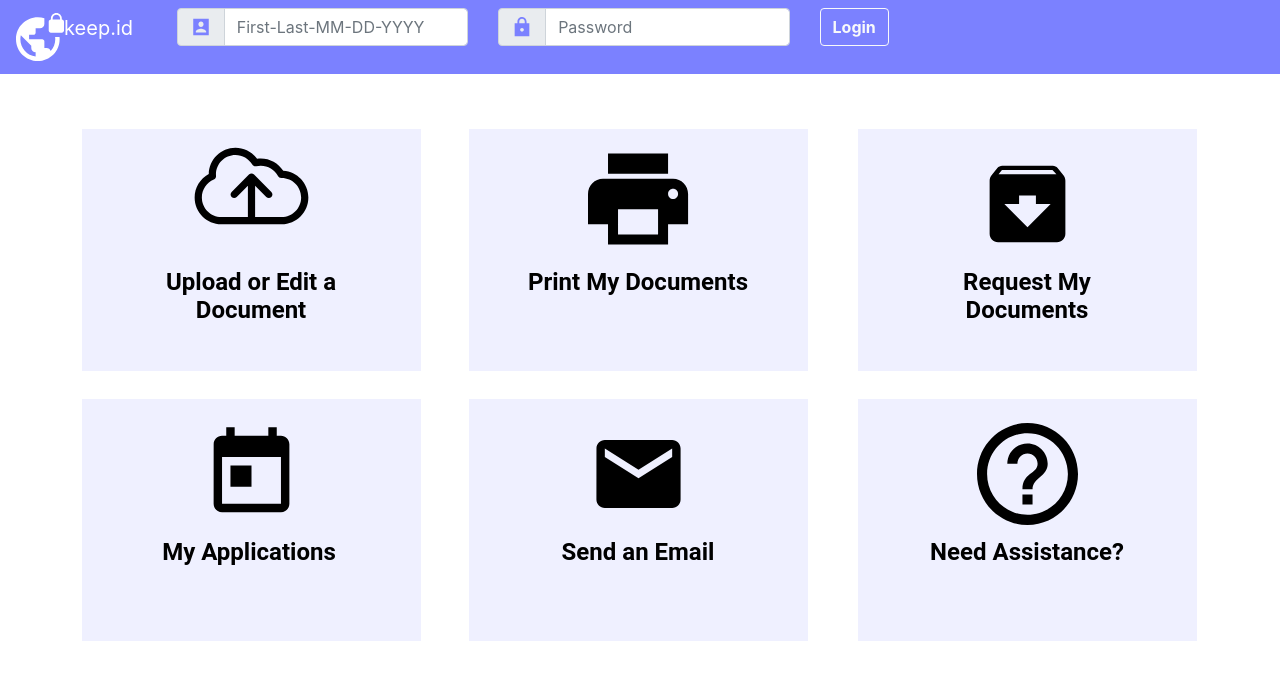
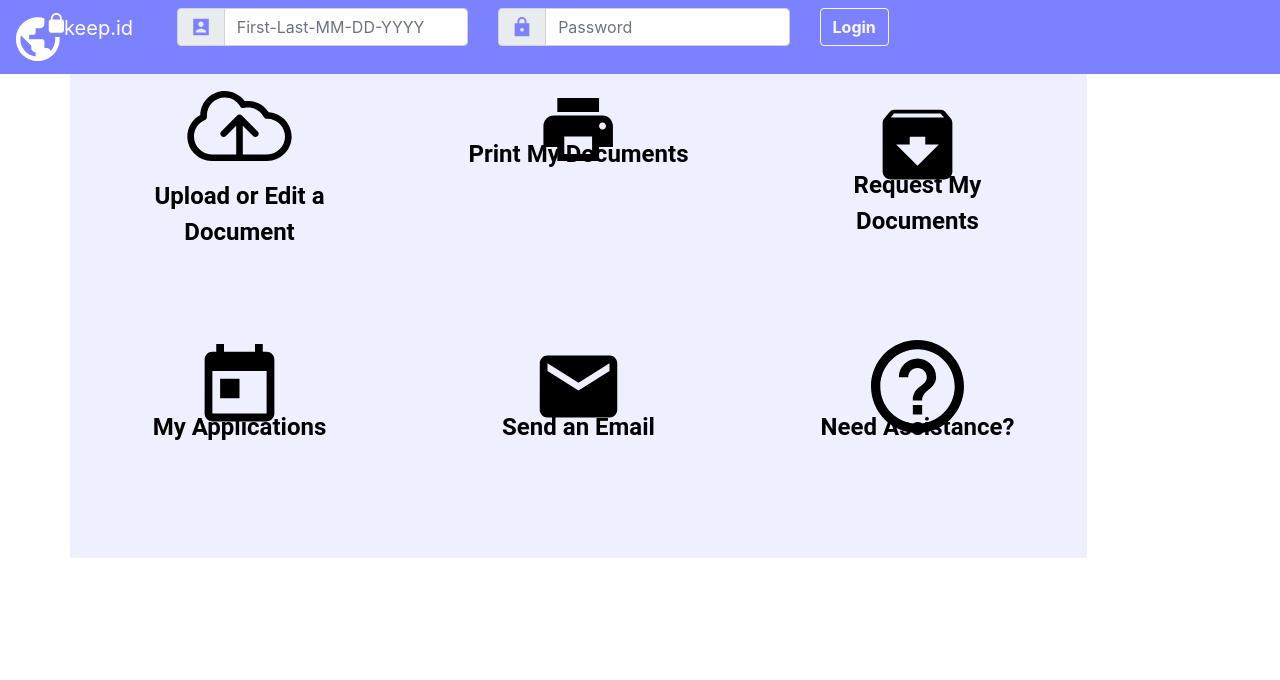
Before and after one commit to crchong1/senior_design_2019, a React (Create React App) app in the folder client/: page / in a window 1280 px wide. Shown: the top 680 px of the page. Built offline with nearby package versions, Linux system fonts and the light colour scheme.

Commit message:
Need to standardize svgs

```diff
--- a/client/src/components/Landing.tsx
+++ b/client/src/components/Landing.tsx
@@ -1,4 +1,5 @@
 import React, { Component } from 'react';
+import { Button } from 'react-bootstrap';
 import UploadLogo from '../static/images/uploading-files-to-the-cloud.svg';
 import PrintLogo from '../static/images/print.svg';
 import RequestLogo from '../static/images/request.svg';
@@ -6,70 +7,88 @@ import AppLogo from '../static/images/calendar.svg';
 import EmailLogo from '../static/images/email-24px.svg';
 import AssistLogo from '../static/images/assistance.svg';
 
-class Landing extends Component {
+interface State {
+	loggedIn: boolean,
+}
+
+class Landing extends Component<{}, State, {}> {
   constructor(props: Readonly<{}>) {
     super(props);
-    this.state = {};
+    this.state = {
+      loggedIn: true, // Change to true in order to show landing logged in
+    };
   }
 
   render() {
+    if (!this.state.loggedIn) {
       return (
-      <div id="Buttons">
+        <Button href="/organization-signup">Sign up Organization</Button>
+      );
+    }
+    return (
+      <div id="Buttons" className="container">
+        <div className="row">
           <div id="Upload container">
             <a href="/client-signup">
-            <div className="uploadRectangle">
+              <div className="rectangle col-lg">
                 <img className="uploadImg" src={UploadLogo} alt="Upload" />
-            </div>
-            <p className="uploadText">
+                <p className="text">
                   Upload or Edit a
                   <br />
                   Document
                 </p>
+              </div>
+
             </a>
           </div>
           <div id="Print container">
             <a href="/client-signup">
-            <div className="printRectangle">
-              <img className="printImg" src={PrintLogo} alt="Print" />
+              <div className="rectangle col-lg">
+                <img className="normalImage" src={PrintLogo} alt="Print" />
+                <p className="text">Print My Documents</p>
               </div>
-            <p className="printText">Print My Documents</p>
+
             </a>
           </div>
           <div id="Request container">
             <a href="/client-signup">
-            <div className="requestRectangle">
-              <img className="requestImg" src={RequestLogo} alt="Request" />
-            </div>
-            <p className="requestText">
+              <div className="rectangle col-lg">
+                <img className="normalImage" src={RequestLogo} alt="Request" />
+                <p className="text">
                   Request My
                   <br />
                   Documents
                 </p>
+              </div>
+
             </a>
           </div>
+        </div>
+        <div className="row">
           <div id="Applications container">
             <a href="/client-signup">
-            <div className="appRectangle">
-              <img className="appImg" src={AppLogo} alt="Applications" />
+              <div className="rectangle col-lg">
+                <img className="normalImage" src={AppLogo} alt="Applications" />
+                <p className="text">My Applications</p>
               </div>
-            <p className="appText">My Applications</p>
             </a>
           </div>
           <div id="Email container">
             <a href="/client-signup">
-            <div className="emailRectangle">
-              <img className="emailImg" src={EmailLogo} alt="Email" />
+              <div className="rectangle col-lg">
+                <img className="normalImage" src={EmailLogo} alt="Email" />
+                <p className="text">Send an Email</p>
               </div>
-            <p className="emailText">Send an Email</p>
             </a>
           </div>
           <div id="Assistance container">
             <a href="/client-signup">
-            <div className="assistRectangle">
-              <img className="assistImg" src={AssistLogo} alt="Assistance" />
+              <div className="rectangle col-lg">
+                <img className="normalImage" src={AssistLogo} alt="Assistance" />
+                <p className="text">Need Assistance?</p>
               </div>
-            <p className="assistText">Need Assistance?</p>
             </a>
+          </div>
         </div>
       </div>
     );
--- a/client/src/static/styles/App.scss
+++ b/client/src/static/styles/App.scss
@@ -13,27 +13,20 @@ $primary-theme: #7B81FF;
 $secondary-theme: rgba(123, 130, 255, 0.12);
 $secondary-dark-theme: #262867;
 
-// "Upload or edit a document" classes
-.uploadRectangle {
-  position: absolute;
+.rectangle {
   width: 339px;
   height: 242px;
-  left: 82px;
-  top: 129px;
   background: $secondary-theme;
 };
-.uploadText {
-position: absolute;
-width: 242px;
-height: 71px;
-left: 130px;
-top: 268px;
+
+// "Upload or edit a document" classes
+
+.text {
 
 font-family: Roboto;
 font-style: normal;
 font-weight: bold;
 font-size: 24px;
-line-height: 28px;
 text-align: center;
 
 color: #000000;
@@ -45,167 +38,10 @@ color: #000000;
   width: 50%;
 };
 
-// "Print" classes
-.printRectangle {
-  position: absolute;
-  width: 339px;
-  height: 242px;
-  left: 469px;
-  top: 129px;
-  background: $secondary-theme;
-};
-.printText {
-  position: absolute;
-  width: 242px;
-  height: 71px;
-  left: 517px;
-  top: 268px;
-
-  font-family: Roboto;
-  font-style: normal;
-  font-weight: bold;
-  font-size: 24px;
-  line-height: 28px;
-  text-align: center;
-
-  color: #000000;
-};
-.printImg {
+.normalImage {
   display: block;
   position: relative;
   left: 35%;
   top: 10%;
   width: 30%;
 };
-
-// "Request" classes
-.requestRectangle {
-  position: absolute;
-  width: 339px;
-  height: 242px;
-  left: 858px;
-  top: 129px;
-  background: $secondary-theme;
-};
-.requestText {
-  position: absolute;
-  width: 242px;
-  height: 71px;
-  left: 906px;
-  top: 268px;
-
-  font-family: Roboto;
-  font-style: normal;
-  font-weight: bold;
-  font-size: 24px;
-  line-height: 28px;
-  text-align: center;
-
-  color: #000000;
-};
-.requestImg {
-  display: block;
-  position: relative;
-  left: 35%;
-  top: 10%;
-  width: 30%;
-};
-
-// "My Applications" classes
-.appRectangle {
-  position: absolute;
-  width: 339px;
-  height: 242px;
-  left: 82px;
-  top: 399px;
-  background: $secondary-theme;
-};
-.appText {
-  position: absolute;
-  width: 242px;
-  height: 71px;
-  left: 128px;
-  top: 538px;
-
-  font-family: Roboto;
-  font-style: normal;
-  font-weight: bold;
-  font-size: 24px;
-  line-height: 28px;
-  text-align: center;
-
-  color: #000000;
-};
-.appImg {
-  display: block;
-  position: relative;
-  left: 35%;
-  top: 10%;
-  width: 30%;
-};
-
-// "Send an Email" classes
-.emailRectangle {
-  position: absolute;
-  width: 339px;
-  height: 242px;
-  left: 469px;
-  top: 399px;
-  background: $secondary-theme;
-};
-.emailText {
-  position: absolute;
-  width: 242px;
-  height: 71px;
-  left: 517px;
-  top: 538px;
-
-  font-family: Roboto;
-  font-style: normal;
-  font-weight: bold;
-  font-size: 24px;
-  line-height: 28px;
-  text-align: center;
-
-  color: #000000;
-};
-.emailImg {
-  display: block;
-  position: relative;
-  left: 35%;
-  top: 10%;
-  width: 30%;
-};
-
-// "Need Assistance" classes
-.assistRectangle {
-  position: absolute;
-  width: 339px;
-  height: 242px;
-  left: 858px;
-  top: 399px;
-  background: $secondary-theme;
-};
-.assistText {
-  position: absolute;
-  width: 242px;
-  height: 71px;
-  left: 906px;
-  top: 538px;
-
-  font-family: Roboto;
-  font-style: normal;
-  font-weight: bold;
-  font-size: 24px;
-  line-height: 28px;
-  text-align: center;
-
-  color: #000000;
-};
-.assistImg {
-  display: block;
-  position: relative;
-  left: 35%;
-  top: 10%;
-  width: 30%;
-};
```
Also changed, not shown: client/src/static/images/print.svg. Lines whose indentation alone changed are shown as unchanged.
